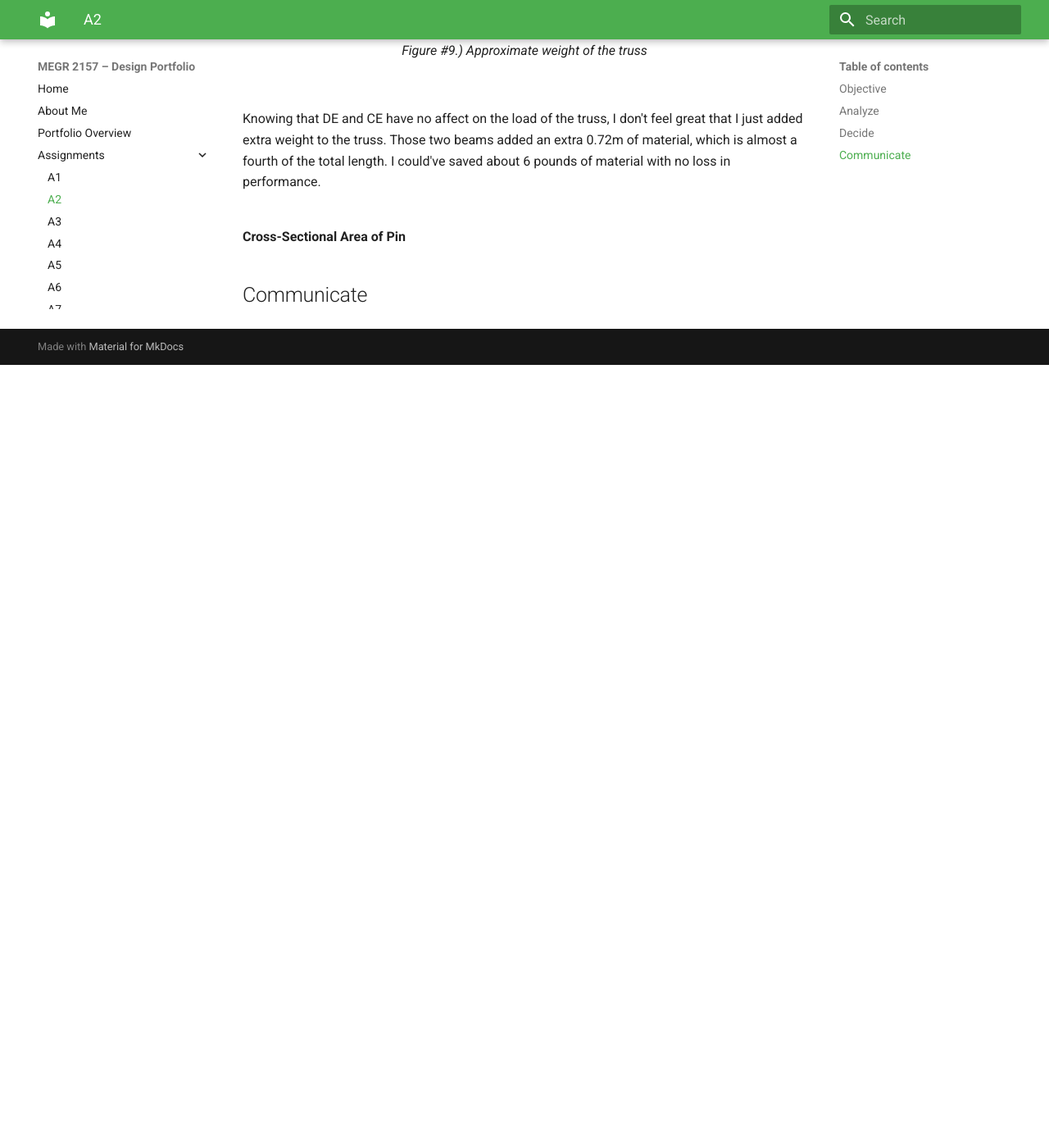
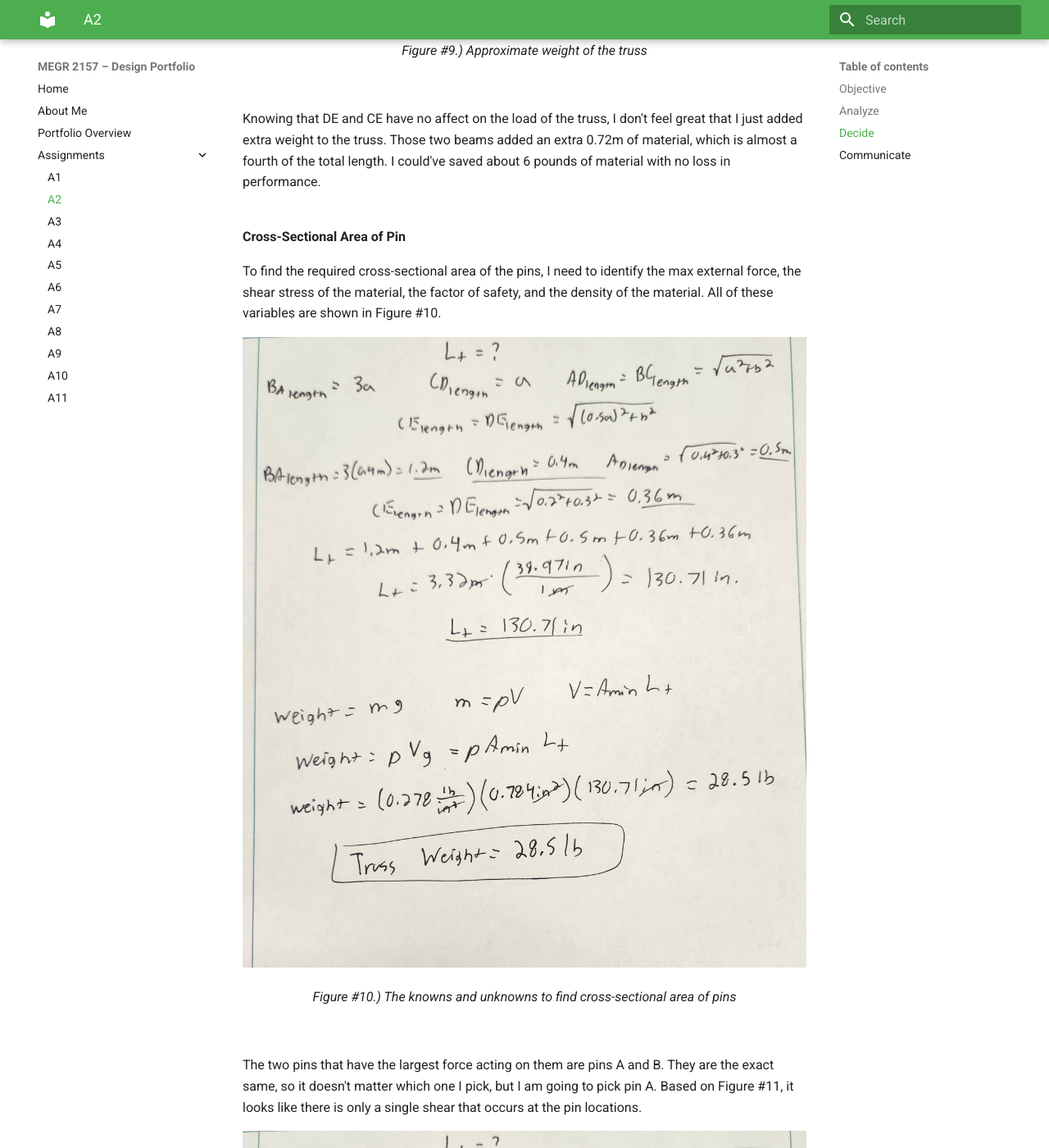
Before and after one commit to AndyChwalik/megr2157-portfolio, an MkDocs documentation site: the page built from docs/assignments/A02/index.md, in a window 1280 px wide and 1400 px high, scrolled down 8482 px. Shown: the whole window at 82% size. Built offline with MkDocs 1.6.1 and Material for MkDocs 9.7.7, drawn with Linux system fonts in a browser that asks for light colours; before the commit the page ends 8927 px from its top, so only the background shows below that; some of the changed text lies outside the part shown.

Commit message:
Update index.md

```diff
--- a/docs/assignments/A02/index.md
+++ b/docs/assignments/A02/index.md
@@ -98,6 +98,20 @@ Knowing that DE and CE have no affect on the load of the truss, I don't feel gre
 
 **Cross-Sectional Area of Pin**
 
+To find the required cross-sectional area of the pins, I need to identify the max external force, the shear stress of the material, the factor of safety, and the density of the material. All of these variables are shown in Figure #10. <br>
+
+<div align="center">
+  <img src="truss_weight.jpg">
+  <p><em>Figure #10.) The knowns and unknowns to find cross-sectional area of pins</em></p>
+</div> <br>
+
+The two pins that have the largest force acting on them are pins A and B. They are the exact same, so it doesn't matter which one I pick, but I am going to pick pin A. Based on Figure #11, it looks like there is only a single shear that occurs at the pin locations.
+
+<div align="center">
+  <img src="truss_weight.jpg">
+  <p><em>Figure #11.) Free-body diagram of pin with biggest force acting on it</em></p>
+</div> <br>
+
 
 
 ## Communicate
```
